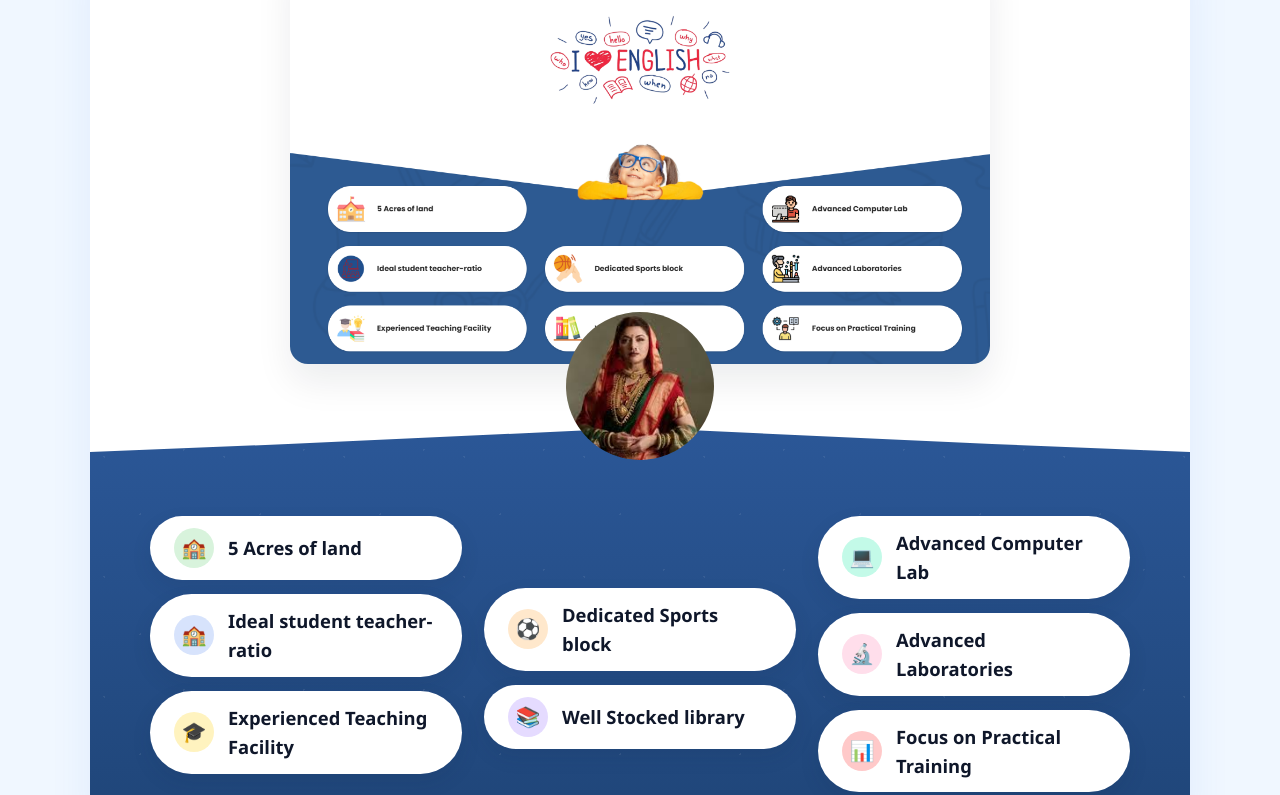
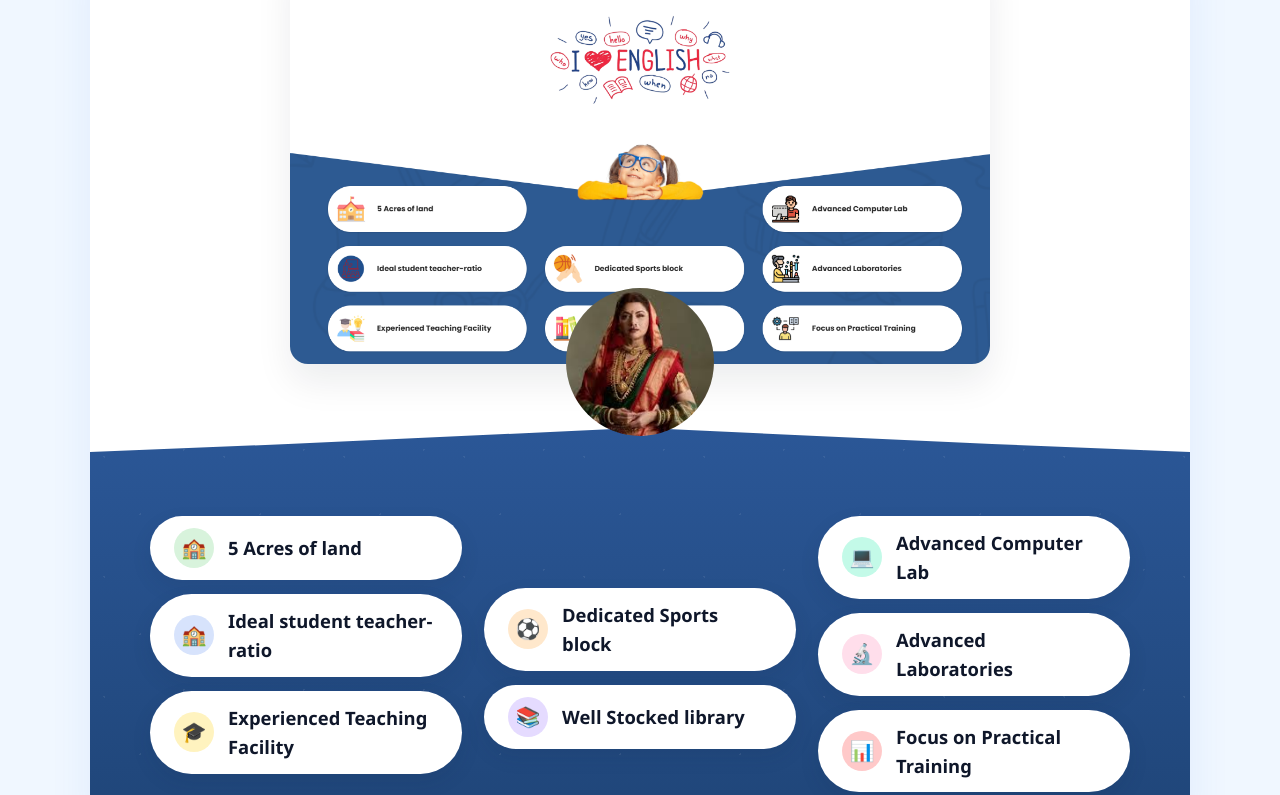
Before and after one commit to radhikapawar8089-Stack/PrePrimarySchool, a website: page index.html in a window 1280 px wide. Shown: the part 1389-2184 px from the top of the page. Drawn offline with Linux system fonts and the light colour scheme.

Commit message:
Raise home page circular image slightly

```diff
--- a/css/style.css
+++ b/css/style.css
@@ -214,7 +214,7 @@ a:hover {
   .unique-child {
     position: absolute;
     left: 50%;
-    bottom: -32px;
+    bottom: -8px;
     transform: translateX(-50%);
     z-index: 3;
     width: 148px;
```
